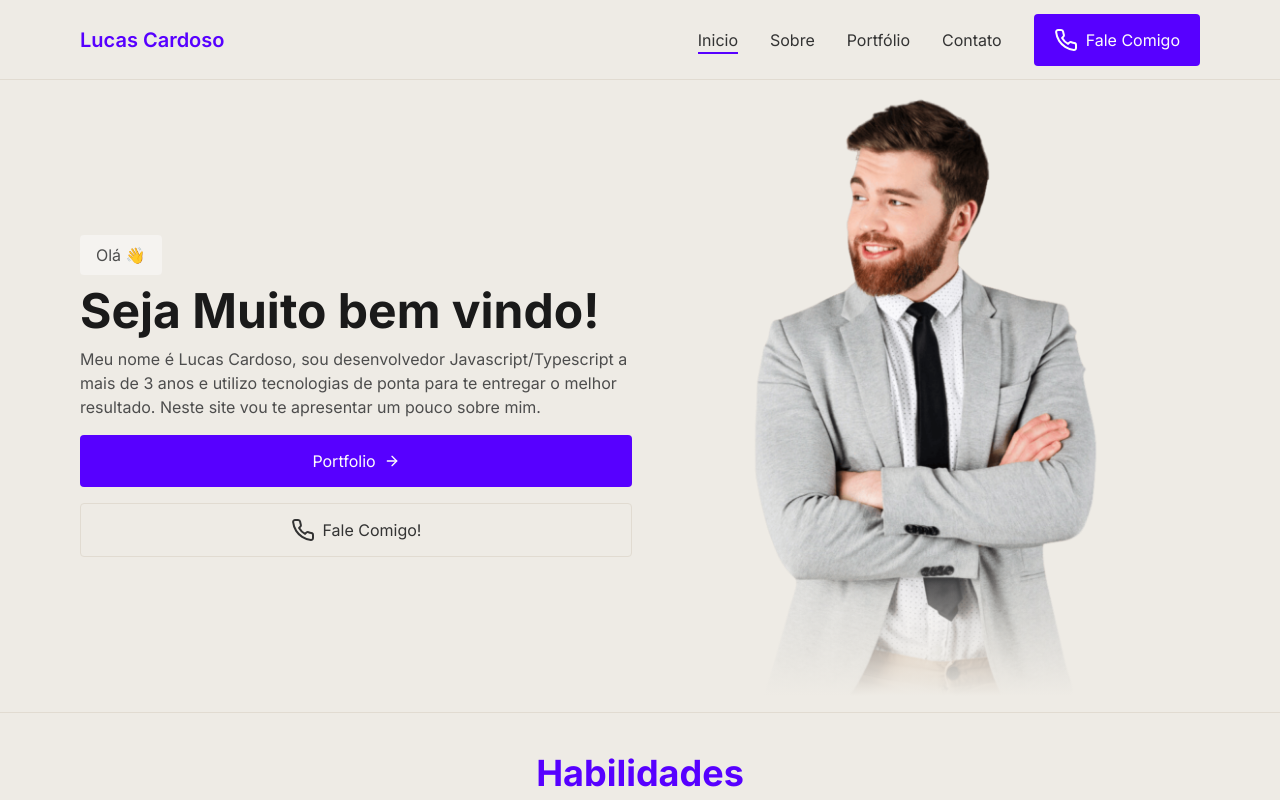
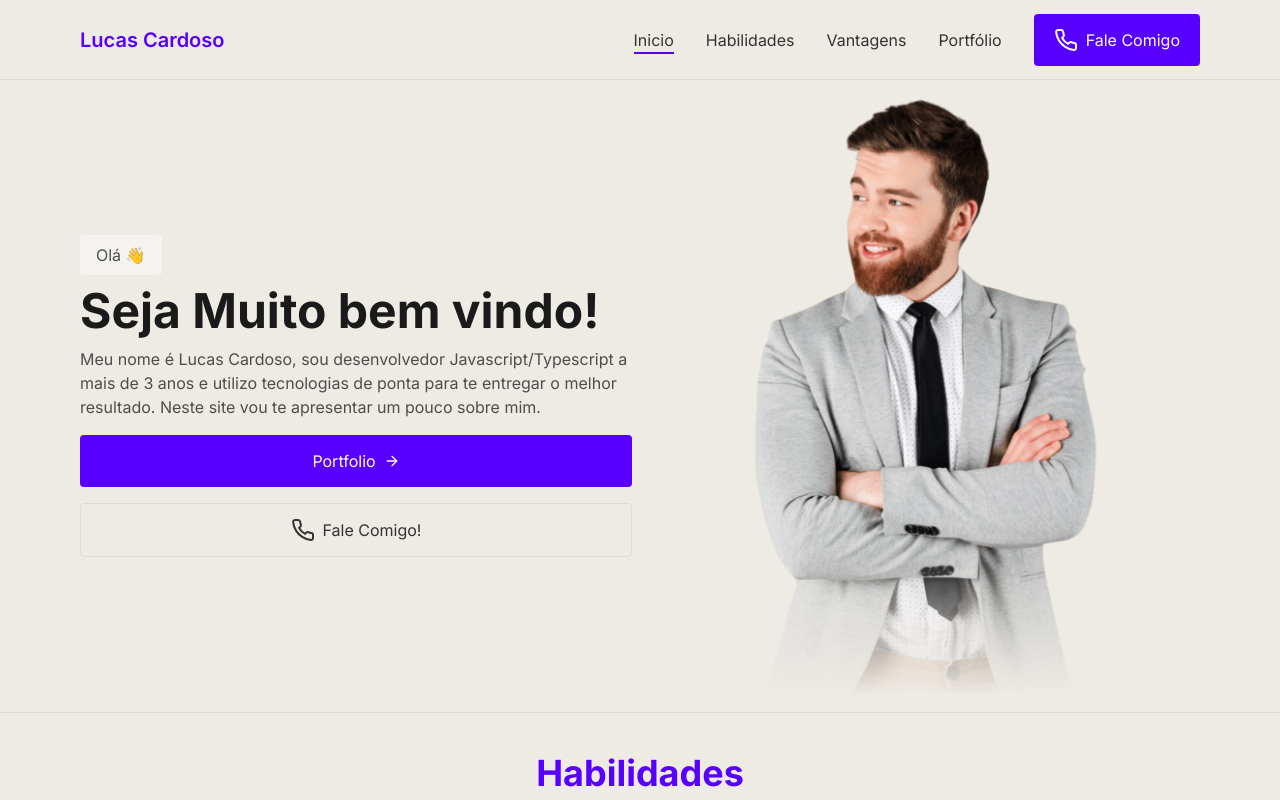
Before and after one commit to lucascardosopsd/portfolio, a Next.js app: page / in a window 1280 px wide. Shown: the top 800 px of the page. Built offline with nearby package versions, Linux system fonts and the light colour scheme.

Commit message:
feat: scroll to section

```diff
--- a/src/app/layout.tsx
+++ b/src/app/layout.tsx
@@ -15,7 +15,7 @@ export default function RootLayout({
   children: React.ReactNode;
 }) {
   return (
-    <html lang="en">
+    <html lang="en" className="!scroll-smooth">
       <body className={`bg-peach-600 ${inter.className}`}>{children}</body>
     </html>
   );
--- a/src/constants/index.ts
+++ b/src/constants/index.ts
@@ -13,16 +13,16 @@ export const navLinks = [
     url: "/",
   },
   {
-    label: "Sobre",
-    url: "/about",
+    label: "Habilidades",
+    url: "#skills",
+  },
+  {
+    label: "Vantagens",
+    url: "#benefits",
   },
   {
     label: "Portfólio",
-    url: "/portfolio",
-  },
-  {
-    label: "Contato",
-    url: "/contact",
+    url: "#portfolio",
   },
 ];
 export const skills = [
--- a/src/sections/Benefits.tsx
+++ b/src/sections/Benefits.tsx
@@ -3,7 +3,10 @@ import { benefits } from "@/constants";
 
 const Benefits = () => {
   return (
-    <section className="max-width section-padding border-t border-peach bg-purple">
+    <section
+      className="max-width section-padding border-t border-peach bg-purple"
+      id="benefits"
+    >
       <SectionHeading
         title={<span className="text-white">Vantagens</span>}
         subtitle={
--- a/src/sections/Hero.tsx
+++ b/src/sections/Hero.tsx
@@ -4,7 +4,10 @@ import Link from "next/link";
 
 const Hero = () => {
   return (
-    <section className="flex items-center justify-center max-width flex-col-reverse tablet:flex-row space-x-4 my-4">
+    <section
+      className="flex items-center justify-center max-width flex-col-reverse tablet:flex-row space-x-4 my-4"
+      id="home"
+    >
       {/* Left */}
       <div className="flex-1 tablet:w:2/3 mt-10 tablet:mt-0 space-y-4">
         <div className="flex flex-col gap-3 items-center tablet:items-start max-w-2xl text-center tablet:text-left">
--- a/src/sections/Portfolio.tsx
+++ b/src/sections/Portfolio.tsx
@@ -5,7 +5,7 @@ import Link from "next/link";
 
 const Portfolio = () => {
   return (
-    <section className="section-padding max-width">
+    <section className="section-padding max-width" id="portfolio">
       <SectionHeading
         title="Portfólio"
         subtitle="Aqui está uma seleção dos meus melhores projetos. Clique em um e veja em produção."
--- a/src/sections/Skills.tsx
+++ b/src/sections/Skills.tsx
@@ -3,7 +3,10 @@ import { skills } from "@/constants";
 
 const Skills = () => {
   return (
-    <section className="section-padding max-width border-t border-peach">
+    <section
+      className="section-padding max-width border-t border-peach"
+      id="skills"
+    >
       <SectionHeading
         title="Habilidades"
         subtitle="Vou te apresentar um pouco sobre minhas habilidades mais relevantes"
```
